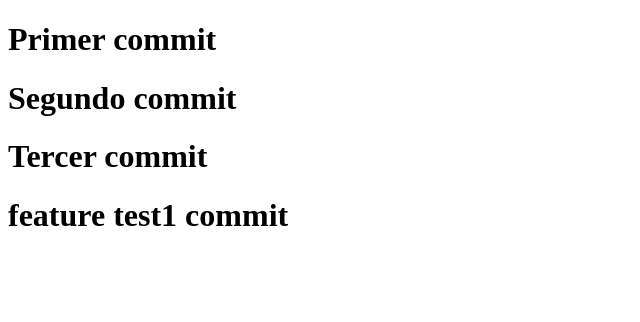
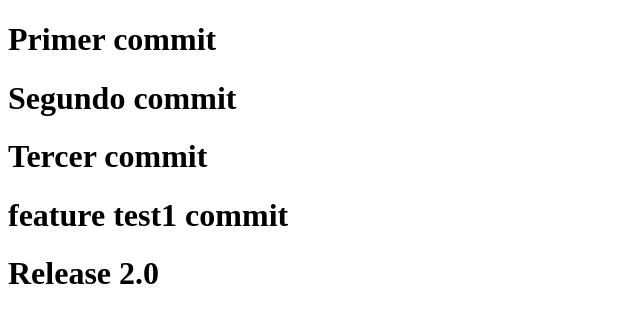
Before and after one commit to cjbellotti/test-jenkins, a plain HTML site: page index.html in a window 1280 px wide. Shown: the whole page, without its empty margins (0-640 px from the left). Drawn offline with Linux system fonts and the light colour scheme.

Commit message:
Release 2.0

```diff
--- a/index.html
+++ b/index.html
@@ -11,5 +11,6 @@
     <h1>Segundo commit</h1>
     <h1>Tercer commit</h1>
     <h1>feature test1 commit</h1>
+    <h1>Release 2.0</h1>
 </body>
 </html>
```
